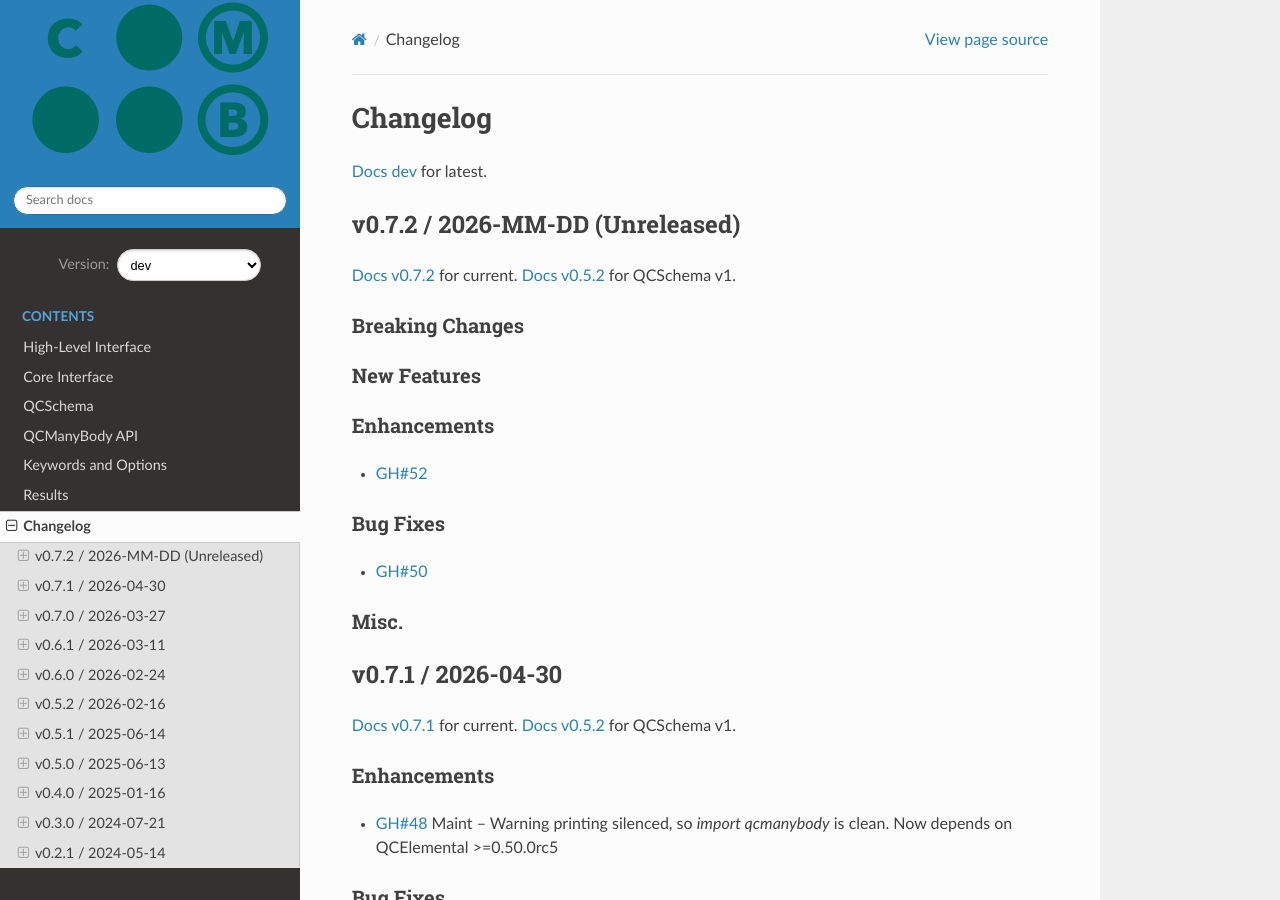
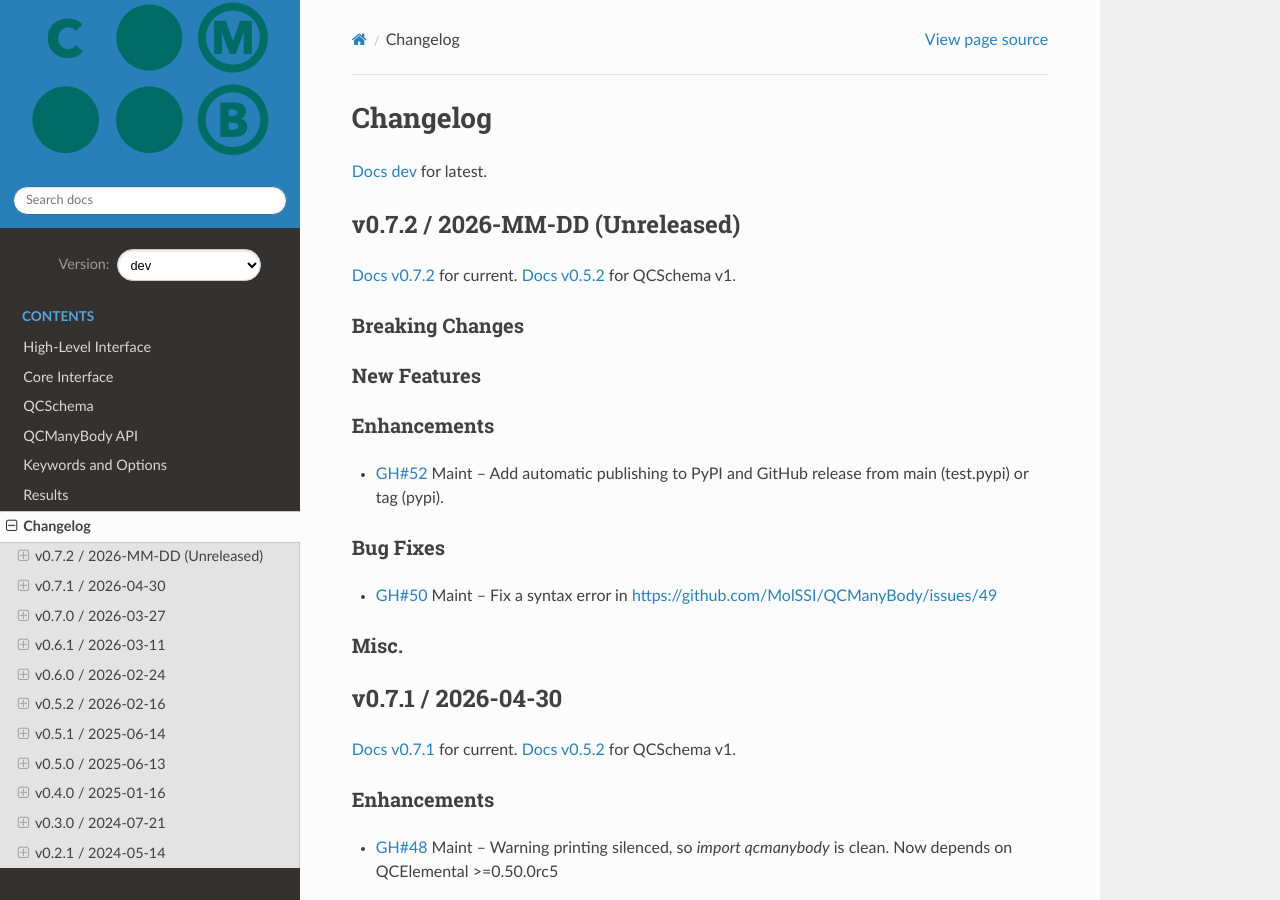
Before and after one commit to MolSSI/QCManyBody, a Sphinx documentation site: the page built from docs/changelog.rst, in a window 1280 px wide and 900 px high. Built offline with Sphinx 7.4.7 and the Read the Docs theme 3.1.0, drawn with Linux system fonts in a browser that asks for light colours; the version number could not be read and is left out.

Commit message:
changelog and master only for pub

```diff
--- a/docs/changelog.rst
+++ b/docs/changelog.rst
@@ -48,11 +48,12 @@ New Features
 
 Enhancements
 ------------
-* :pr:`52`
+* :pr:`52` Maint -- Add automatic publishing to PyPI and GitHub release from
+  main (test.pypi) or tag (pypi).
 
 Bug Fixes
 ---------
-* :pr:`50`
+* :pr:`50` Maint -- Fix a syntax error in https://github.com/MolSSI/QCManyBody/issues/49
 
 Misc.
 -----
```
Also changed, not shown: 1 other file.
